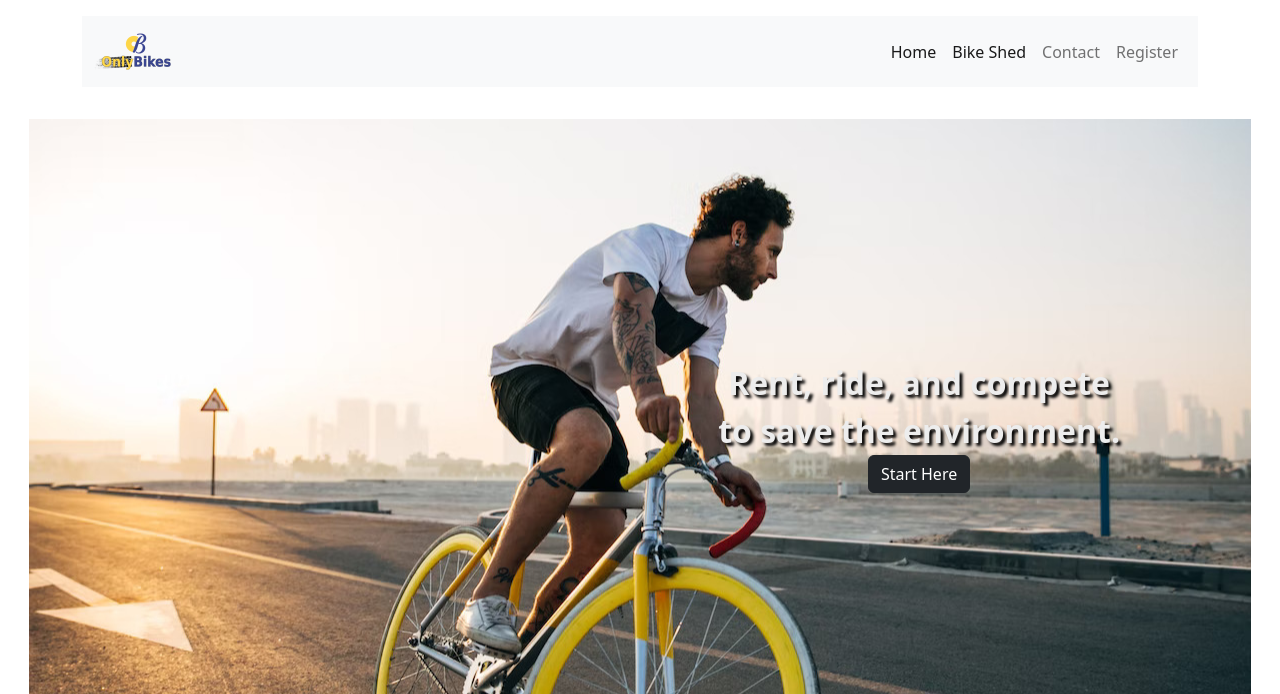
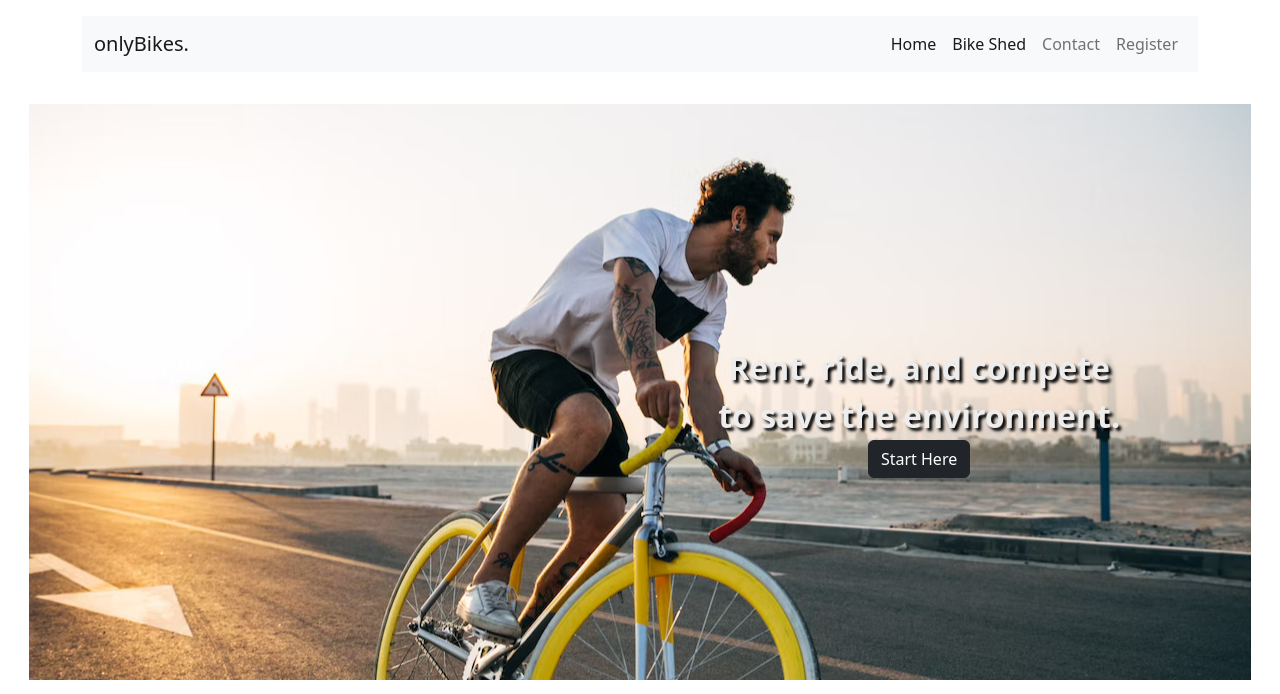
Before and after one commit to TeachMeTW/OnlyBikes, a Django app: template onlyBikes/onlyBikesApp/templates/home.html in a window 1280 px wide. Shown: the top 694 px of the page. Run offline with Django 4.2, Linux system fonts and the light colour scheme; the template is opened without the code that fills it, so the values that code supplies are empty.

Commit message:
cloned -- robins branch

```diff
--- a/onlyBikes/onlyBikes/urls.py
+++ b/onlyBikes/onlyBikes/urls.py
@@ -17,7 +17,6 @@ from django.contrib import admin
 from django.urls import include, path
 
 urlpatterns = [
-    path('', include('onlyBikesApp.urls')),
-    path('', include('social_django.urls')),
+    path('onlyBikesApp/', include('onlyBikesApp.urls')),
     path('admin/', admin.site.urls),
 ]
--- a/onlyBikes/onlyBikesApp/static/css/navbar.css
+++ b/onlyBikes/onlyBikesApp/static/css/navbar.css
@@ -1,8 +1,3 @@
 nav {
     display: flex;
 }
-
-#logo {
-    max-height: 5rem;
-    max-width: 5rem;
-}
--- a/onlyBikes/onlyBikesApp/templates/partials/navbar.html
+++ b/onlyBikes/onlyBikesApp/templates/partials/navbar.html
@@ -1,11 +1,7 @@
-{% load static %}
-
 <header class="container">
     <nav class="navbar navbar-expand-lg bg-light mt-3">
         <div class="container-fluid">
-          <a class="navbar-brand" href="#">
-            <img id="logo" src="{% static '/img/logo.png' %}" style="width: 5rem;">
-          </a>
+          <a class="navbar-brand" href="#">onlyBikes.</a>
           <div class="links">
               <button class="navbar-toggler" type="button" data-bs-toggle="collapse" data-bs-target="#navbarSupportedContent" aria-controls="navbarSupportedContent" aria-expanded="false" aria-label="Toggle navigation">
                 <span class="navbar-toggler-icon"></span>
@@ -22,7 +18,7 @@
                     <a class="nav-link" href="#">Contact</a>
                   </li>
                   <li class="nav-item">
-                    <a class="nav-link" href="login/auth0">Register</a>
+                    <a class="nav-link" href="#">Register</a>
                   </li>
                 </ul>
               </div>
--- a/onlyBikes/onlyBikesApp/urls.py
+++ b/onlyBikes/onlyBikesApp/urls.py
@@ -2,8 +2,7 @@ from django.urls import path
 from . import views
 
 urlpatterns = [
-    path('', views.home, name='home'),
-    path("index/", views.index, name="index"),
+    path("", views.index, name="index"),
     path("login", views.login, name="login"),
     path("logout", views.logout, name="logout"),
     path("callback", views.callback, name="callback"),
```
Also changed, not shown: onlyBikes/onlyBikesApp/views.py (+4 -5 lines), onlyBikes/db.sqlite3, onlyBikes/onlyBikesApp/static/img/logo.png (deleted).
